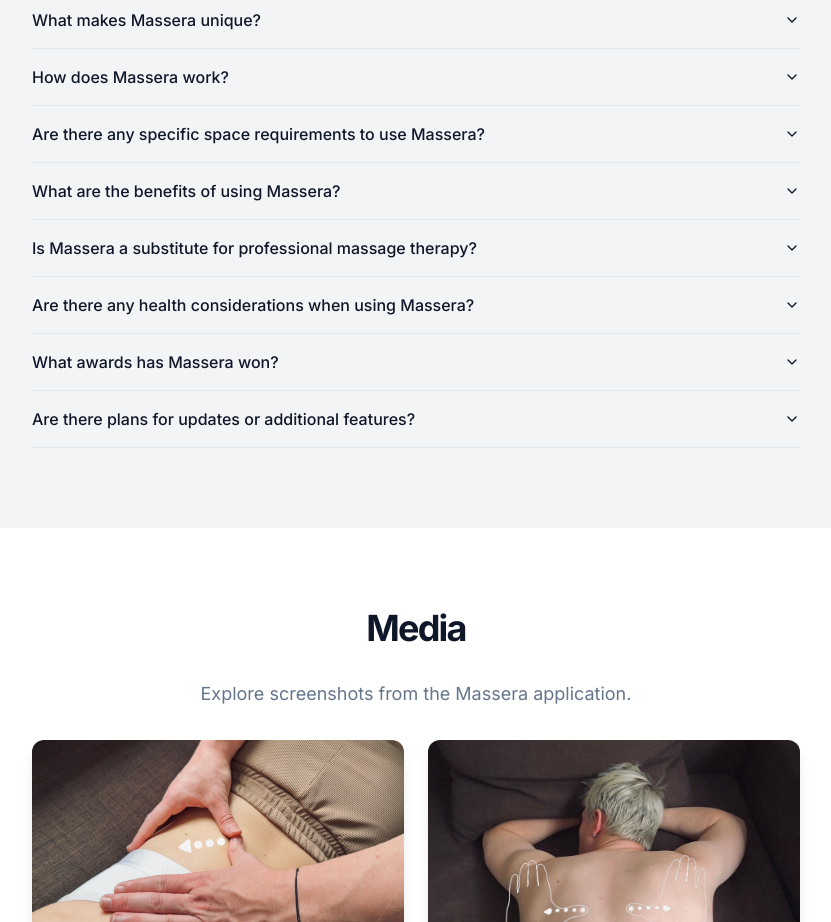
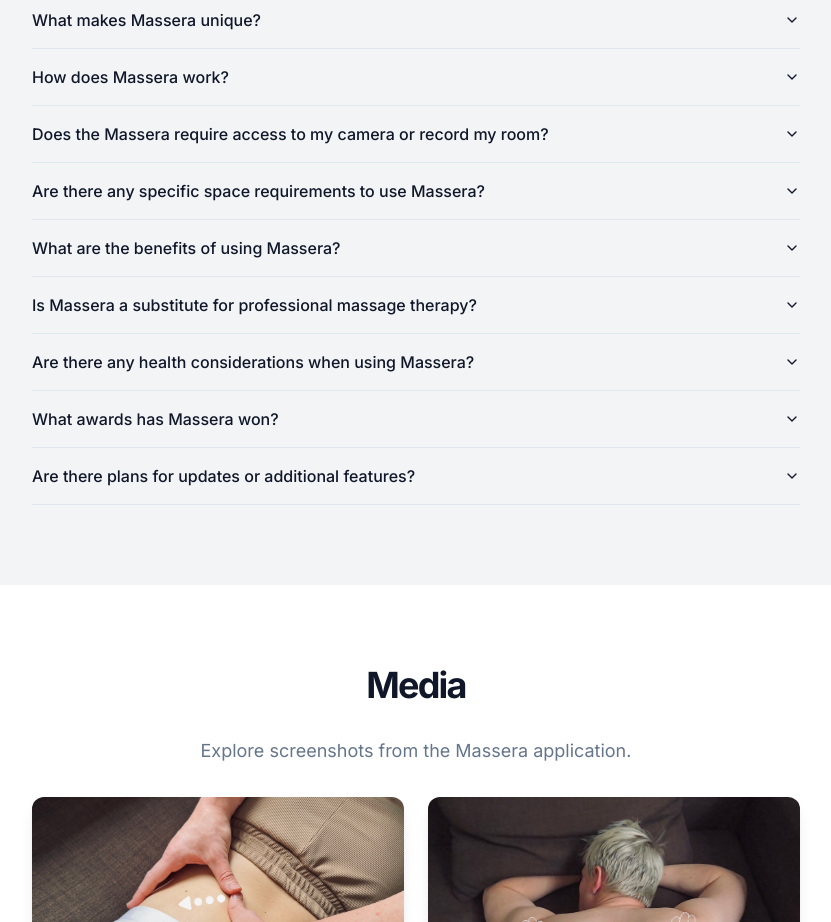
Before and after one commit to Gustorvo/Massera-landing-page, a Next.js app: page / in a window 1280 px wide. Shown: the part 2720-3642 px from the top of the page, without its empty margins (224-1055 px from the left). Built offline with nearby package versions, Linux system fonts and the light colour scheme.

Commit message:
feat: add FAQ item regarding Massera's privacy and camera access for user clarity

```diff
--- a/app/page.tsx
+++ b/app/page.tsx
@@ -236,6 +236,13 @@ function FaqSection() {
               <AccordionContent>
                 Massera uses hand tracking and an interactive body map to guide you step by step—showing exactly where
                 and how to touch, based on professional massage techniques.
+              </AccordionContent>
+            </AccordionItem>
+
+            <AccordionItem value="item-4a">
+              <AccordionTrigger>Does the Massera require access to my camera or record my room?</AccordionTrigger>
+              <AccordionContent>
+                No, Massera does not require access to your camera or record your environment. Your privacy is fully respected. We use only hand tracking—no video, no room scanning, and no body visuals. For body mapping, you simply use your hands to define placement. It's as safe and private as any other Mixed Reality app available on the Meta Horizon Store.
               </AccordionContent>
             </AccordionItem>
 
```
